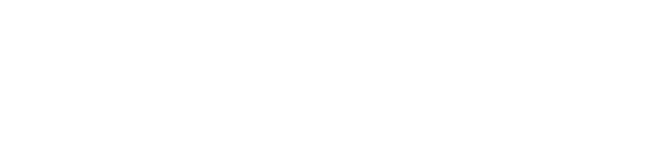
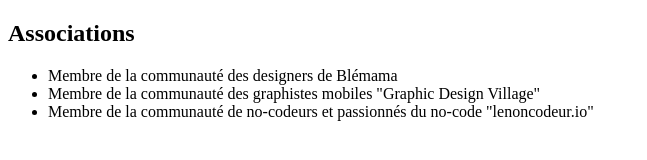
Before and after one commit to bokossageovani/mon-cv, a plain HTML site: page index.html in a window 1280 px wide. Shown: the whole page, without its empty margins (0-647 px from the left). Drawn offline with Linux system fonts and the light colour scheme.

Commit message:
mise en place de la section associations

```diff
--- a/index.html
+++ b/index.html
@@ -7,7 +7,15 @@
         <link rel="stylesheet" href="style.css">
     </head>
     <body>
-
+        <!-- Associations -->
+    <section id="associations">
+        <h2>Associations</h2>
+        <ul>
+            <li>Membre de la communauté des designers de Blémama</li>
+            <li>Membre de la communauté des graphistes mobiles "Graphic Design Village"</li>
+            <li>Membre de la communauté de no-codeurs et passionnés du no-code "lenoncodeur.io"</li>
+        </ul>
+    </section>
     </body>
 
 
```
